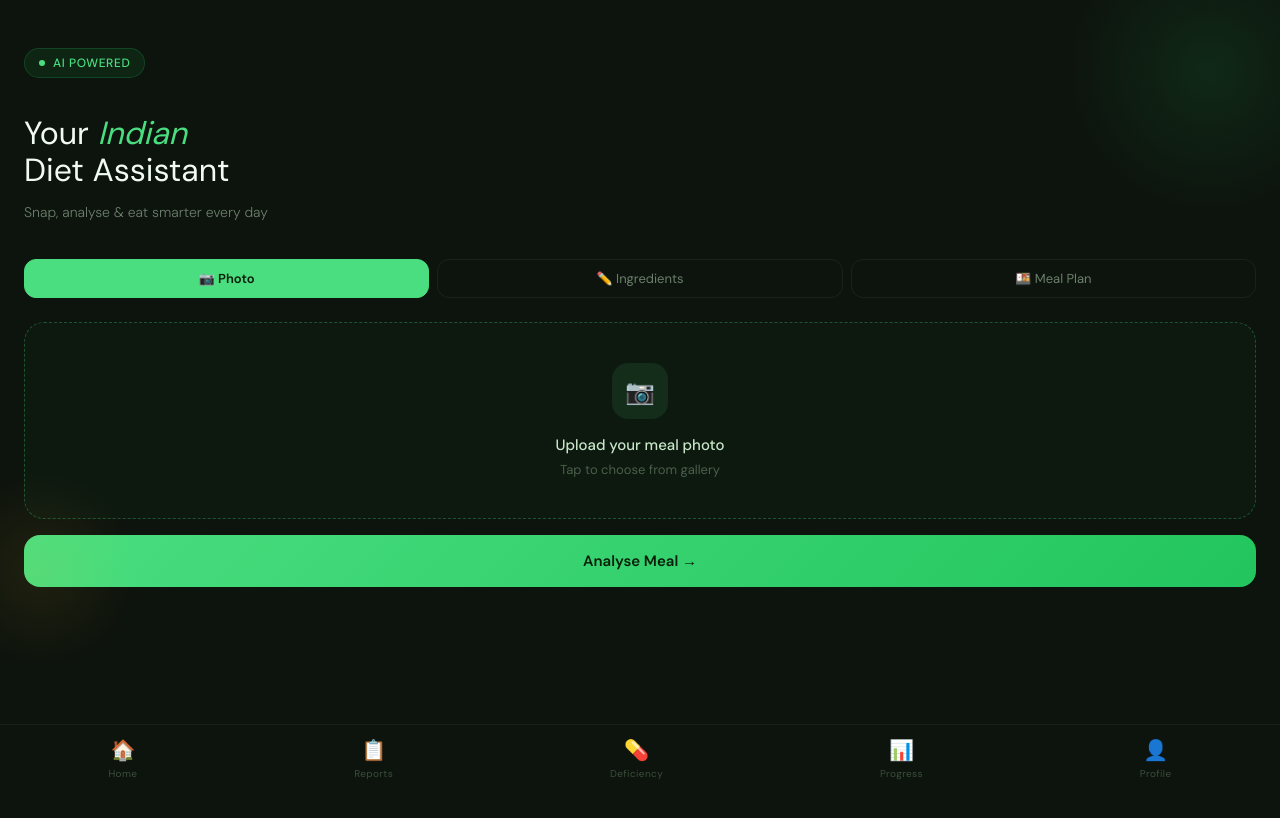
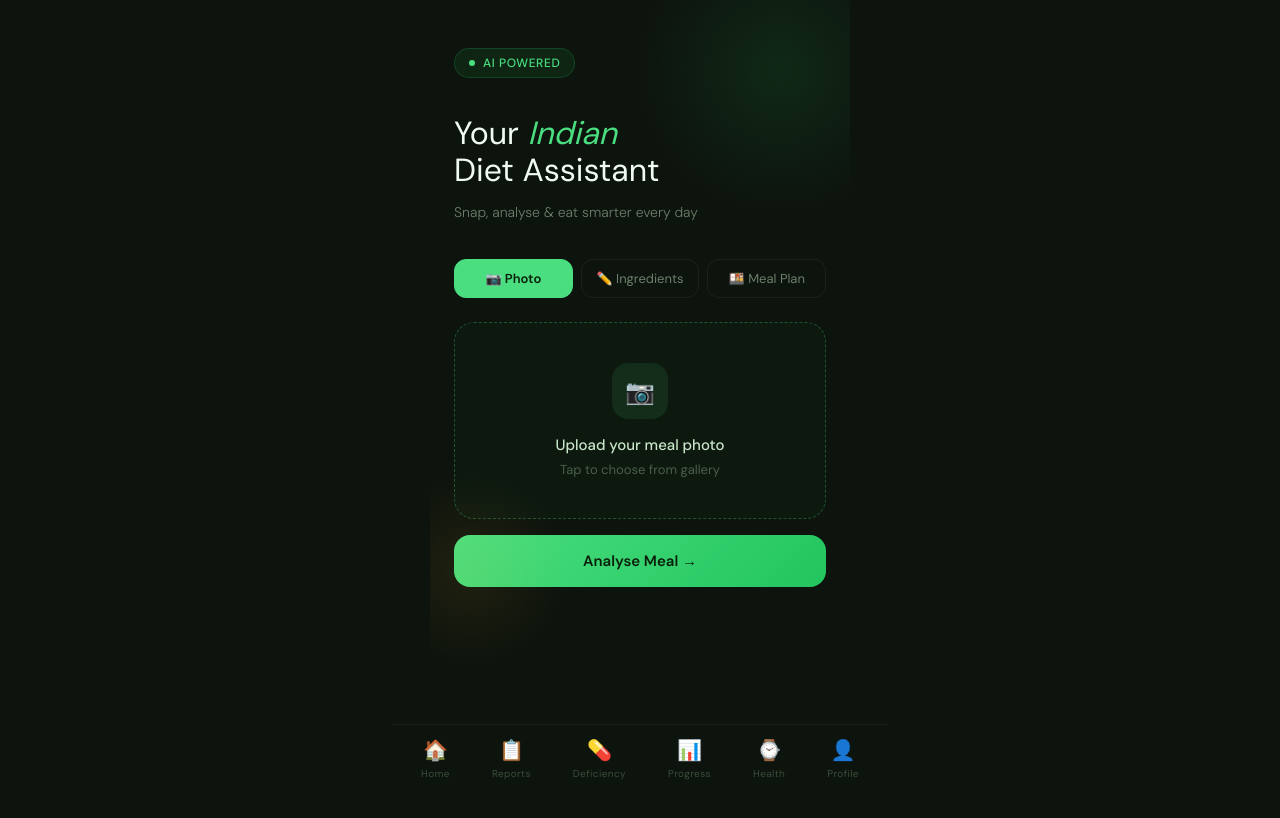
Before and after one commit to Aniket123445/nutrition-planner, a React (Create React App) app: page / in a window 1280 px wide. Shown: the top 818 px of the page. Built offline with nearby package versions, Linux system fonts and the light colour scheme.

Commit message:
Fix layout and add Health sync

```diff
--- a/src/App.js
+++ b/src/App.js
@@ -4,8 +4,9 @@ import DeficiencyPage from './DeficiencyPage';
 import ReportsPage from './ReportsPage';
 import ProgressPage from './ProgressPage';
 import HealthSyncPage from './HealthSyncPage';
+
 const styles = {
-  app: { fontFamily: "'DM Sans', sans-serif", maxWidth: '100%', margin: '0 auto', minHeight: '100vh', background: '#0d130d', color: '#e8f0e8', position: 'relative', overflowX: 'hidden', paddingBottom: '70px' },
+  app: { fontFamily: "'DM Sans', sans-serif", maxWidth: '420px', margin: '0 auto', minHeight: '100vh', background: '#0d130d', color: '#e8f0e8', position: 'relative', overflowX: 'hidden', paddingBottom: '70px' },
   orb1: { position: 'absolute', width: '300px', height: '300px', background: 'radial-gradient(circle, rgba(34,197,94,0.12) 0%, transparent 70%)', borderRadius: '50%', top: '-80px', right: '-80px', pointerEvents: 'none' },
   orb2: { position: 'absolute', width: '200px', height: '200px', background: 'radial-gradient(circle, rgba(251,191,36,0.08) 0%, transparent 70%)', borderRadius: '50%', bottom: '200px', left: '-60px', pointerEvents: 'none' },
   header: { padding: '48px 24px 24px', position: 'relative' },
@@ -35,7 +36,7 @@ const styles = {
   healthBadge: { display: 'inline-flex', alignItems: 'center', gap: '6px', padding: '8px 14px', background: 'rgba(74,222,128,0.12)', border: '1px solid rgba(74,222,128,0.2)', borderRadius: '100px', fontSize: '13px', color: '#4ade80', fontWeight: '500' },
   resultText: { fontSize: '13px', color: '#8fa88f', lineHeight: '1.7', marginTop: '12px', whiteSpace: 'pre-wrap' },
   loadingText: { fontSize: '14px', color: '#4ade80', textAlign: 'center', padding: '20px' },
-  bottomNav: { display: 'flex', justifyContent: 'space-around', padding: '12px 24px 20px', borderTop: '1px solid rgba(255,255,255,0.05)', position: 'fixed', bottom: '0', left: '50%', transform: 'translateX(-50%)', width: '100%', maxWidth: '100%', background: '#0d130d', zIndex: 100 },
+  bottomNav: { display: 'flex', justifyContent: 'space-around', padding: '12px 8px 20px', borderTop: '1px solid rgba(255,255,255,0.05)', position: 'fixed', bottom: '0', left: '50%', transform: 'translateX(-50%)', width: '100%', maxWidth: '480px', background: '#0d130d', zIndex: 100 },
   navItem: { display: 'flex', flexDirection: 'column', alignItems: 'center', gap: '4px', cursor: 'pointer' },
   navIcon: { fontSize: '20px' },
   navLabel: { fontSize: '10px', color: '#3a4f3a', letterSpacing: '0.04em' },
@@ -135,6 +136,7 @@ TIPS: Breakfast: Poha + Chai (280 kcal)\nLunch: Dal + Roti + Sabzi + Curd (520 k
           if (label === 'Deficiency') setTab('deficiency');
           if (label === 'Reports') setTab('reports');
           if (label === 'Progress') setTab('progress');
+              if (label === 'Health') setTab('health');
           if (label === 'Home') setTab('photo');
         }}>
           <div style={styles.navIcon}>{icon}</div>
@@ -148,7 +150,8 @@ TIPS: Breakfast: Poha + Chai (280 kcal)\nLunch: Dal + Roti + Sabzi + Curd (520 k
   if (tab === 'deficiency') return <><DeficiencyPage onBack={() => setTab('photo')} reportDeficiencies={reportDeficiencies} /><BottomNav /></>;
   if (tab === 'reports') return <><ReportsPage onBack={() => setTab('photo')} onDeficienciesFound={(data) => { setReportDeficiencies(data); setTab('deficiency'); }} /><BottomNav /></>;
   if (tab === 'progress') return <><ProgressPage onBack={() => setTab('photo')} /><BottomNav /></>;
-if (tab === 'health') return <><HealthSyncPage onBack={() => setTab('photo')} /><BottomNav /></>;
+  if (tab === 'health') return <><HealthSyncPage onBack={() => setTab('photo')} /><BottomNav /></>;
+
   return (
     <>
       <link href="https://fonts.googleapis.com/css2?family=DM+Sans:wght@300;400;500;600&display=swap" rel="stylesheet" />
@@ -208,12 +211,13 @@ if (tab === 'health') return <><HealthSyncPage onBack={() => setTab('photo')} />
           )}
         </div>
         <div style={styles.bottomNav}>
-          {[['🏠', 'Home'], ['📋', 'Reports'], ['💊', 'Deficiency'], ['📊', 'Progress'], ['👤', 'Profile']].map(([icon, label]) => (
+          {[['🏠', 'Home'], ['📋', 'Reports'], ['💊', 'Deficiency'], ['📊', 'Progress'], ['⌚', 'Health'], ['👤', 'Profile']].map(([icon, label]) => (
             <div key={label} style={styles.navItem} onClick={() => {
               if (label === 'Profile') setTab('profile');
               if (label === 'Deficiency') setTab('deficiency');
               if (label === 'Reports') setTab('reports');
               if (label === 'Progress') setTab('progress');
+              if (label === 'Health') setTab('health');
             }}>
               <div style={styles.navIcon}>{icon}</div>
               <div style={styles.navLabel}>{label}</div>
```
